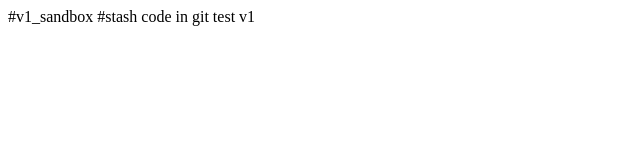
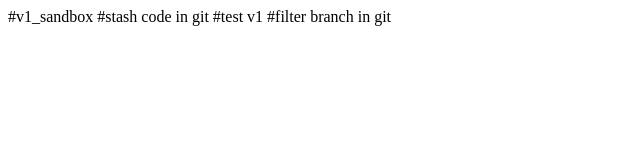
Before and after one commit to nabin-bh/sandbox, a plain HTML site: page index.html in a window 1280 px wide. Shown: the whole page, without its empty margins (0-640 px from the left). Drawn offline with Linux system fonts and the light colour scheme.

Commit message:
feat: test filter branch

```diff
--- a/index.html
+++ b/index.html
@@ -12,7 +12,8 @@
     #v1_sandbox
     #stash code in git
 
-    test v1
+    #test v1
+    #filter branch in git
 
 
 
```
